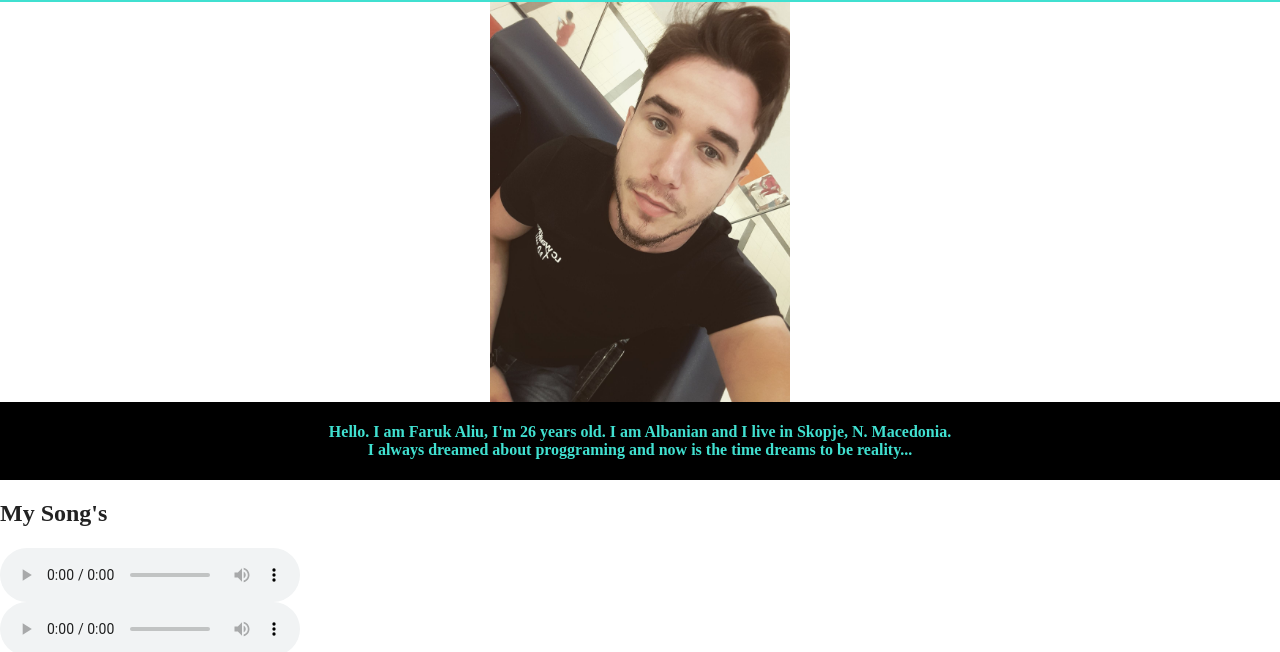
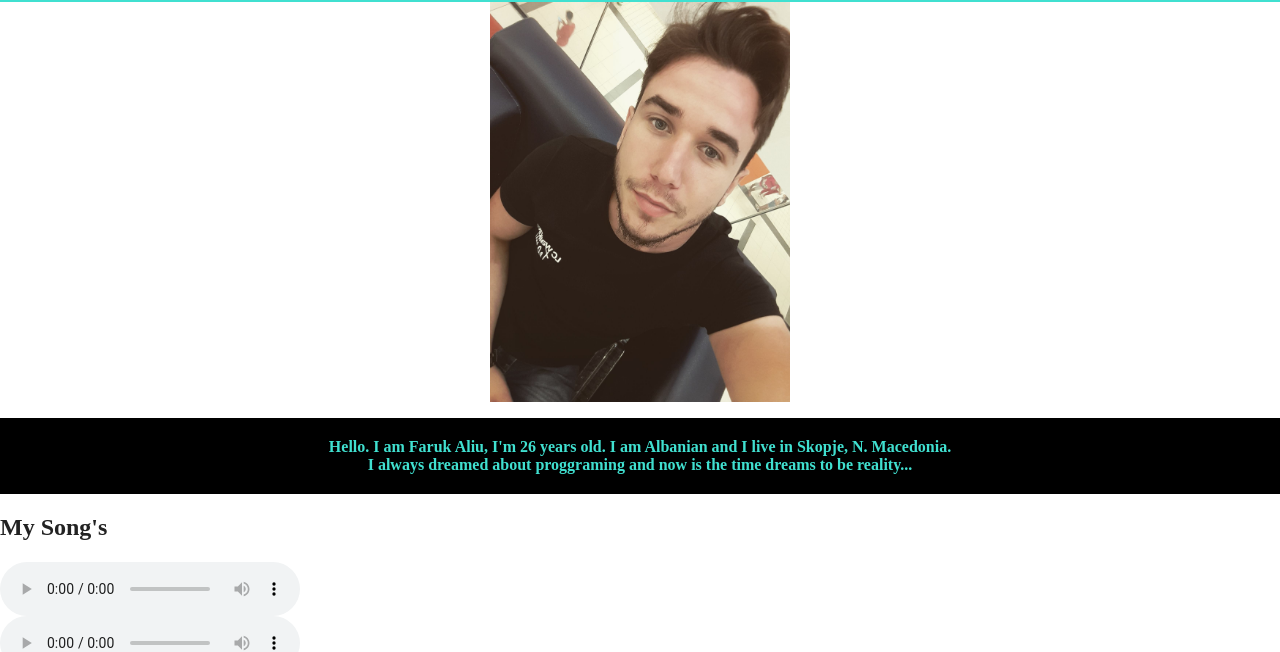
Before and after one commit to Faruk-Mi/first, a website built with Parcel: page index.html in a window 1280 px wide. Shown: the part 151-803 px from the top of the page. Built offline with nearby package versions, Linux system fonts and the light colour scheme.

Commit message:
New update2

```diff
--- a/index.html
+++ b/index.html
@@ -22,9 +22,11 @@
   </head>
   <style>
     p {
+      background-color: black;
       color: turquoise;
       font-weight: bold;
       text-align: center;
+      padding: 20px;
     }
 
   </style>
@@ -48,14 +50,13 @@
         />
         </div>
     </div>
-        <div style="background-color: black; color: white; padding: 5px;">
+
           <p>
          Hello. I am Faruk Aliu, I'm 26 years old. I am Albanian and I live in Skopje, N. Macedonia. <br>
         I always dreamed about proggraming and now is the time dreams to be reality...
           </p>
-        </div>
+
         <main>
-
           <section>
         <h2>My Song's</h2>
           <audio  controls>
```
